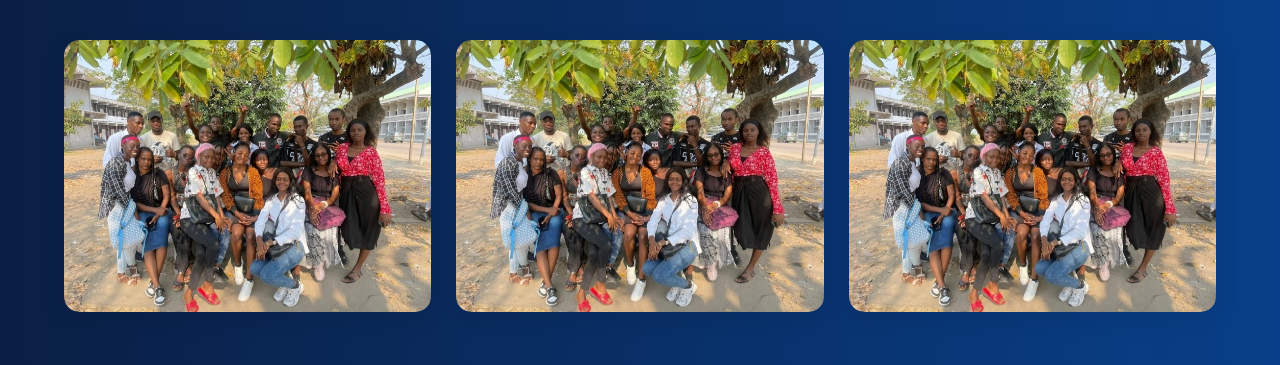
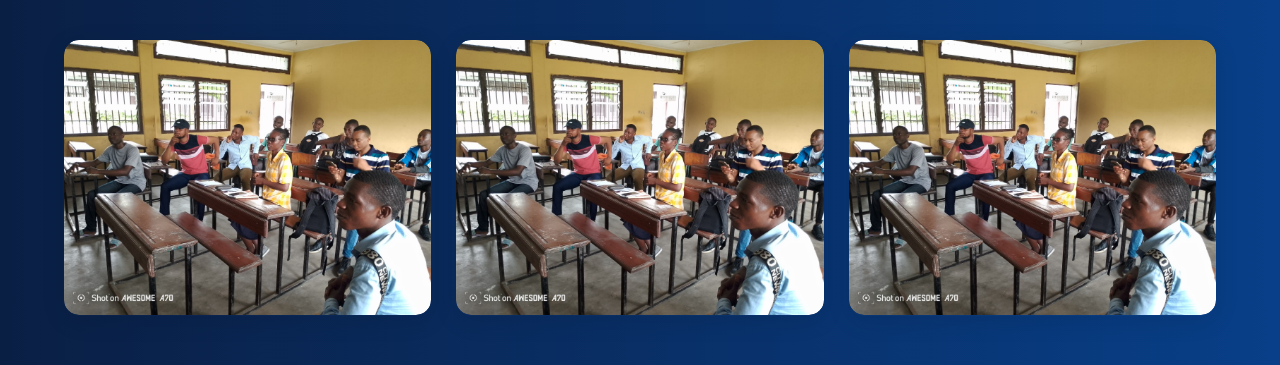
Before and after one commit to manasse33/ensp, a plain HTML site: page index.html in a window 1280 px wide. Shown: the part 4524-4889 px from the top of the page. Drawn offline with nearby package versions, Linux system fonts and the light colour scheme.

Commit message:
Update index.html

```diff
--- a/index.html
+++ b/index.html
@@ -300,13 +300,13 @@
 
       <div class="gallery-grid">
         <div class="gallery-item" data-aos="zoom-in">
-          <img src="images/Screenshot_20250329-095330_LinkedIn.jpg" alt="Activité 1">
+          <img src="images/IMG-20250201-WA0038.jpg" alt="Activité 1">
         </div>
         <div class="gallery-item" data-aos="zoom-in">
-          <img src="images/Screenshot_20250329-095330_LinkedIn.jpg" alt="Activité 2">
+          <img src="images/IMG-20250201-WA0038.jpg" alt="Activité 2">
         </div>
         <div class="gallery-item" data-aos="zoom-in">
-          <img src="images/Screenshot_20250329-095330_LinkedIn.jpg" alt="Activité 3">
+          <img src="images/IMG-20250201-WA0038.jpg" alt="Activité 3">
         </div>
       </div>
     </section>
```
